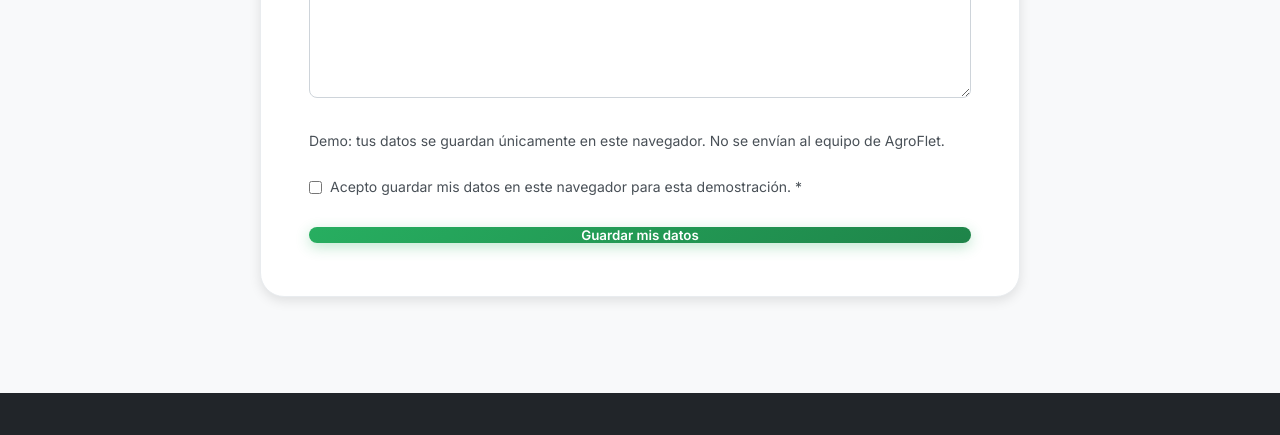
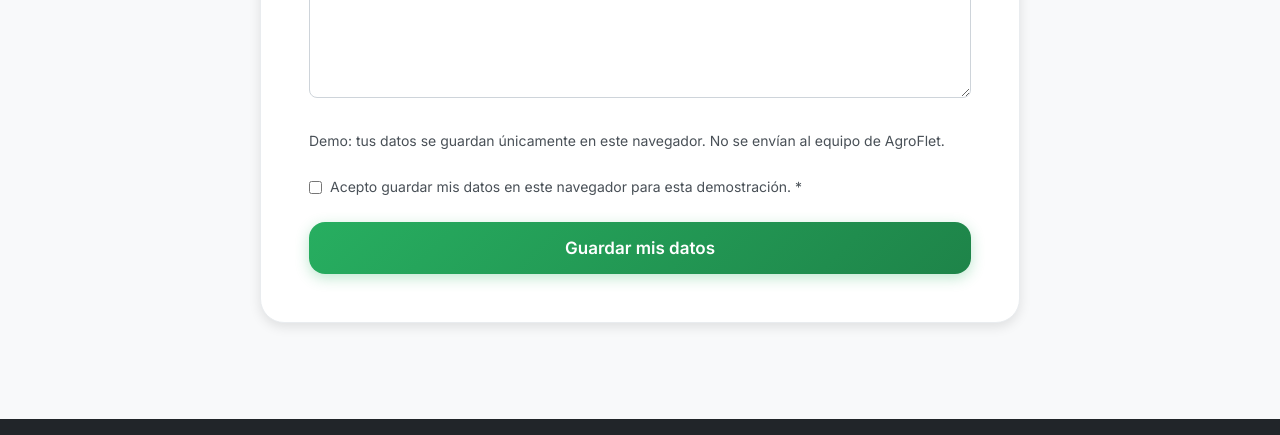
Before and after one commit to AGROFLET/Agroflet-landing-page, a plain HTML site: page index.html in a window 1280 px wide. Shown: the part 6164-6599 px from the top of the page. Drawn offline with Linux system fonts and the light colour scheme.

Commit message:
fix(contact): apply existing large button style to contact submit

```diff
--- a/index.html
+++ b/index.html
@@ -606,7 +606,7 @@
             <input id="contactConsent" name="consent" type="checkbox" required />
             <span data-i18n="contact.consent">Acepto guardar mis datos en este navegador para esta demostración. *</span>
           </label>
-          <button type="submit" class="btn btn--primary btn--full" data-i18n="contact.submit">Guardar mis datos</button>
+          <button type="submit" class="btn btn--primary btn--full btn--lg" data-i18n="contact.submit">Guardar mis datos</button>
           <p id="contactStatus" class="contact-form__status" role="status" aria-live="polite" aria-atomic="true"></p>
         </form>
       </div>
```
